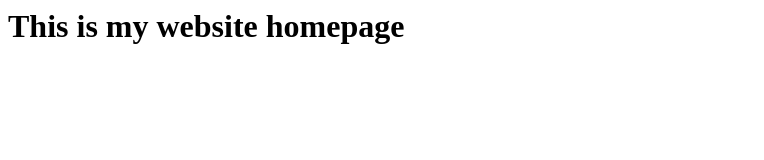
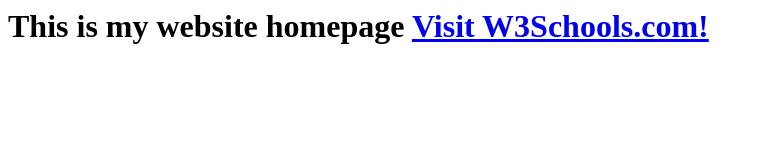
Before and after one commit to dineshcode97/demowebapp, a plain HTML site: page index.html in a window 1280 px wide. Shown: the whole page, without its empty margins (0-764 px from the left). Drawn offline with Linux system fonts and the light colour scheme.

Commit message:
Update index.html

```diff
--- a/index.html
+++ b/index.html
@@ -1,5 +1,6 @@
 <html>
 <body>
 <h1>This is my website homepage
+ <a href="page2.html">Visit W3Schools.com!</a>
 </body>
 </html>
```
